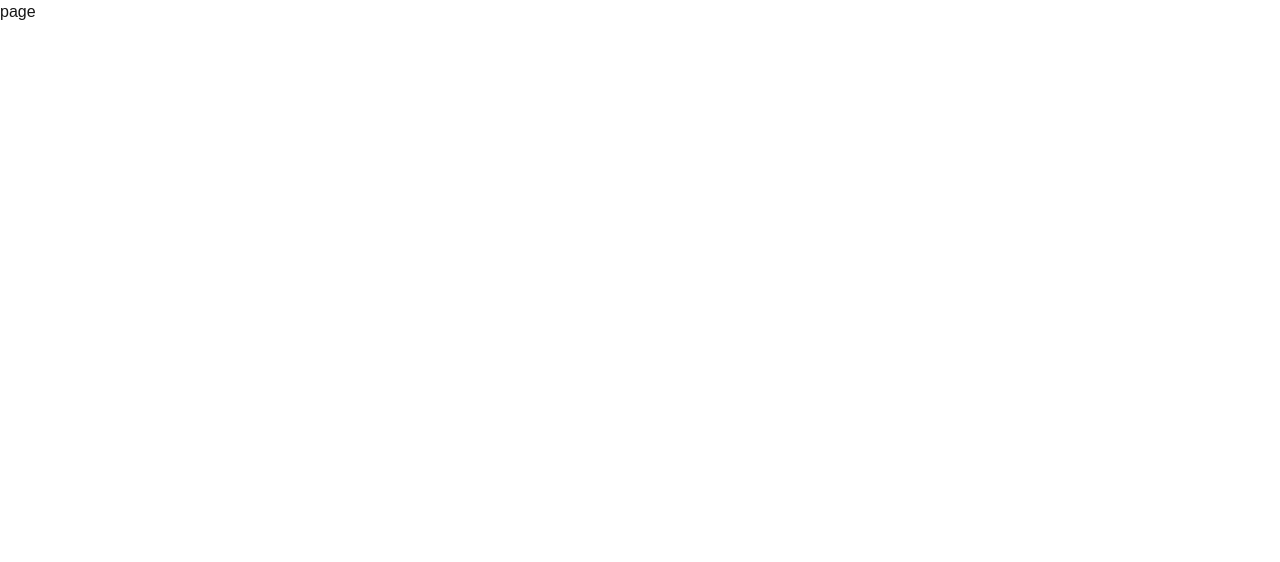
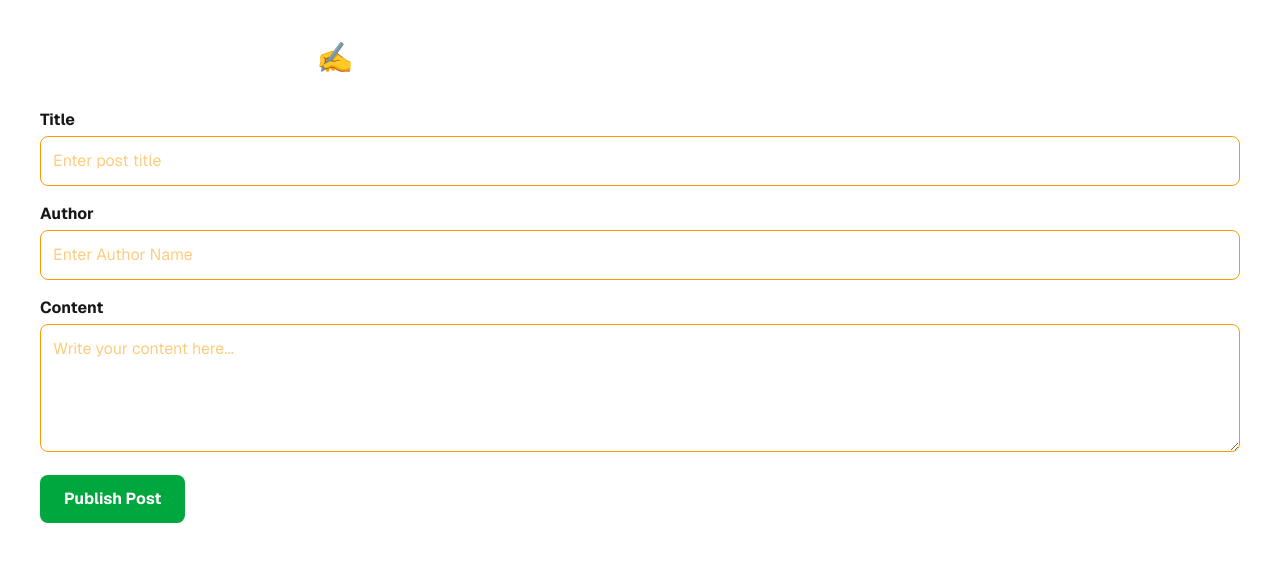
Before and after one commit to iratnayak/js-mastery-drills, a Next.js app: page /create-post in a window 1280 px wide. Shown: the top 562 px of the page. Built offline with nearby package versions, Linux system fonts and the light colour scheme.

Commit message:
feat: update froms Title, Author, Content

```diff
--- a/src/app/create-post/page.tsx
+++ b/src/app/create-post/page.tsx
@@ -1,21 +1,62 @@
+"use client";
+
 import React, { useState } from 'react'
 
 function CreatePost() {
     // 01. Manage State
     const [title, setTitle] = useState("");
+    const [author, setAuthor] = useState("");
     const [content, setContent] = useState("");
 
     // 02. Submit Function
     const handleSubmit = (e: React.FormEvent) => {
         e.preventDefault() // refresh the page
-        alert(`Post Created! \nTitle: ${title} \nContent: ${content}`);
+        alert(`Post Created! \nTitle: ${title} \nAuthor: ${author} \nContent: ${content}`);
 
         // 03. Clear State
         setTitle("");
+        setAuthor("");
         setContent("");
     }
   return (
-    <div>page</div>
+    <div className='p-10 mx-w-xl mx-auto font-sans'>
+        <h1 className='text-3xl font-bold text-white mb-8'>Create a New Post ✍️</h1>
+        <form onSubmit={handleSubmit} className='space-y-4'>
+            <div>
+                <label className='block font-bold mb-1'>Title</label>
+                <input
+                type='text'
+                className='w-full p-3 border rounded-lg text-amber-500 focus:border-green-900 outline-none'
+                placeholder="Enter post title"
+                value={title}
+                onChange={(e) => setTitle(e.target.value)}
+                required
+                />
+            </div>
+            <div>
+                <label className='block font-bold mb-1'>Author</label>
+                <input
+                type='text'
+                className='w-full p-3 border rounded-lg text-amber-500 focus:border-green-900 outline-none'
+                placeholder="Enter Author Name"
+                value={author}
+                onChange={(e) => setAuthor(e.target.value)}
+                required
+                />
+            </div>
+            <div>
+                <label className='block font-bold mb-1'>Content</label>
+                <textarea
+                className='w-full p-3 border rounded-lg text-amber-500 focus:border-green-800 outline-none h-32'
+                placeholder='Write your content here...'
+                value={content}
+                onChange={(e) => setContent(e.target.value)}
+                required
+                />
+            </div>
+            <button className='bg-green-600 text-white px-6 py-3 rounded-lg font-bold hover:bg-green-400 transition'>Publish Post</button>
+        </form>
+    </div>
   )
 }
 
--- a/src/app/page.tsx
+++ b/src/app/page.tsx
@@ -1,10 +1,10 @@
-import TodoList from "./todos/page";
+import CreatePost from "./create-post/page";
 
 export default function Home() {
   return (
     <div className="flex min-h-screen items-center justify-center bg-zinc-50 font-sans dark:bg-black">
       <main className="flex min-h-screen w-full max-w-3xl flex-col items-center justify-between py-32 px-16 bg-white dark:bg-black sm:items-start">
-        <TodoList/>
+        <CreatePost/>
       </main>
     </div>
   );
```
